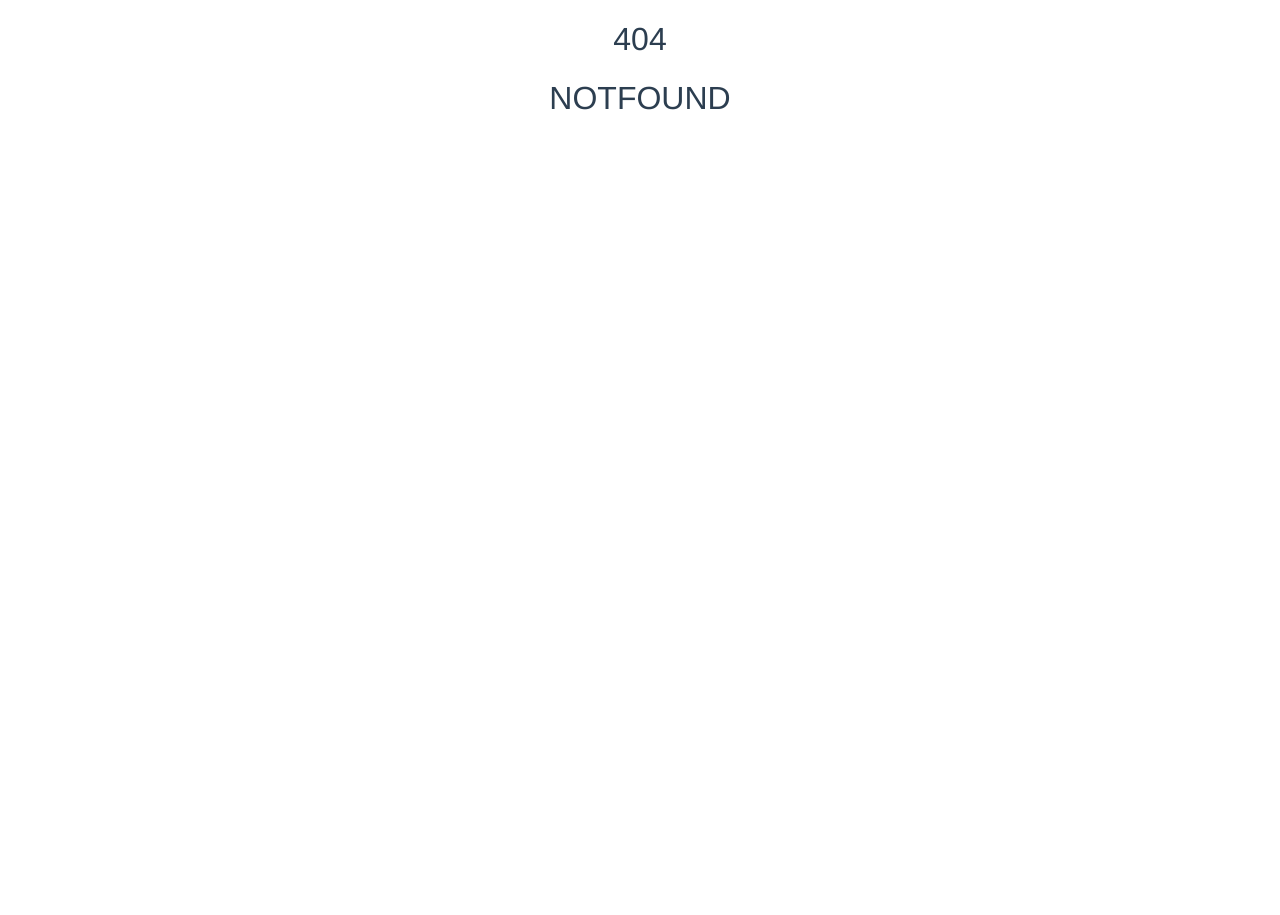
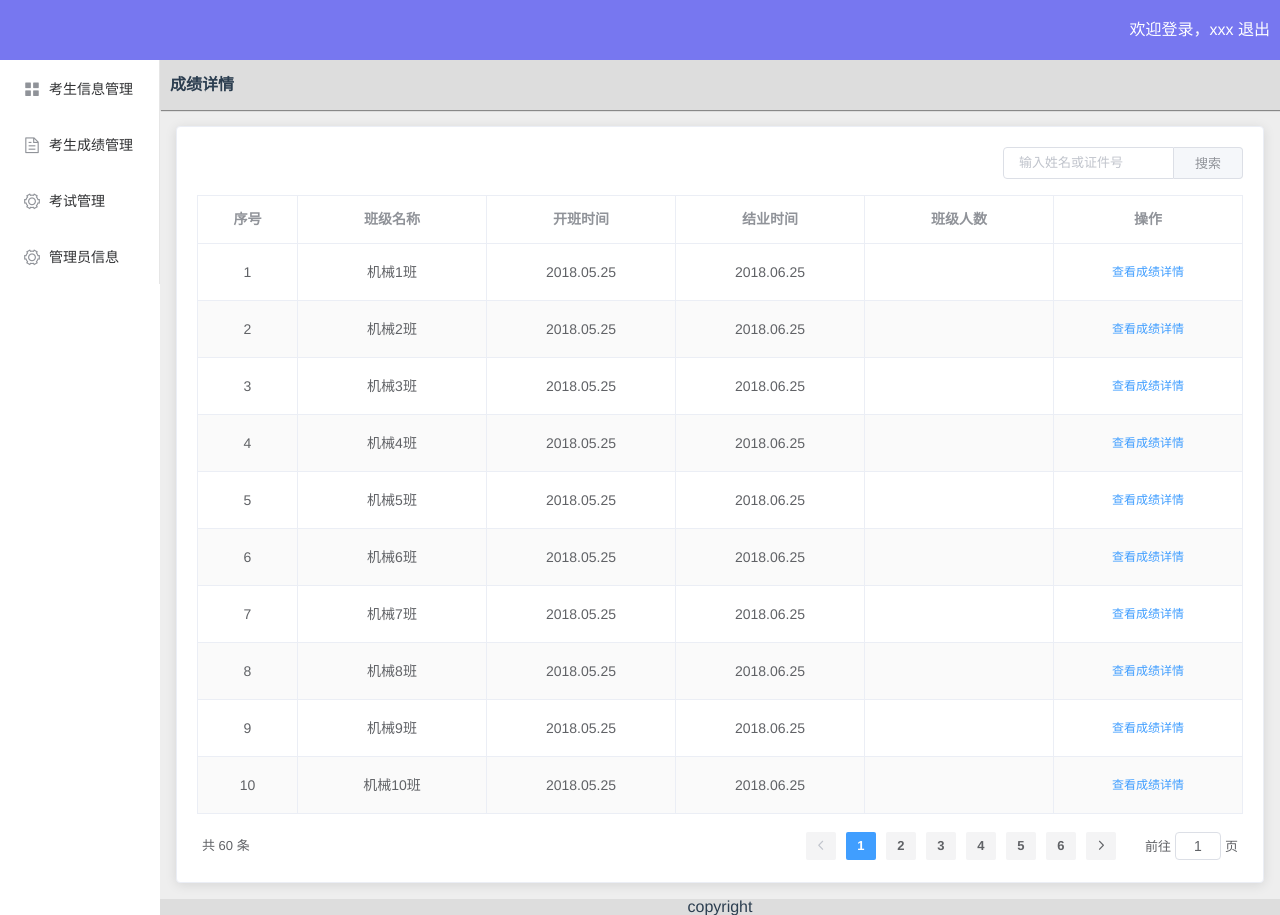
Before and after one commit to didiguoguo/auth_manage_system, a Vue app: page /results_manage/result_detail/1 in a window 1280 px wide. Before the commit this address had no page. Before the commit the page ends 800 px from the top, so only its background shows below. Built offline with nearby package versions, Linux system fonts and the light colour scheme.

Commit message:
路由改变

```diff
--- a/src/Layout/BasicLayout.vue
+++ b/src/Layout/BasicLayout.vue
@@ -45,6 +45,7 @@
       BasicHeader
     },
     data() {
+      console.log(this.$route)
       return {};
     },
     methods: {
@@ -59,7 +60,7 @@
 </script>
 
 <!-- Add "scoped" attribute to limit CSS to this component only -->
-<style scoped>
+<style>
   .el-menu-item.is-active a {
     color: #409EFF;
   }
--- a/src/components/ResultDetail.vue
+++ b/src/components/ResultDetail.vue
@@ -1,14 +1,12 @@
 <template>
   <el-card>
+    <div slot="header" class="clearfix">
+      <span>《{{class_data.class_name}}》学生成绩表</span>
+    </div>
     <el-row class="action-wrapper">
       <el-col :md="{span:6}">
-        <el-button size='small' type='success' @click="()=>handleShowModal('stu_modal_visible')">
-          <i class='el-icon-plus'></i>录入考生</el-button>
-      </el-col>
-      <el-col :md="{span:5,offset:13}">
-        <el-input size='small' placeholder="输入姓名或证件号">
-          <el-button slot="append">搜索</el-button>
-        </el-input>
+        <el-button size='small' type='primary' @click="()=>handleShowModal('stu_modal_visible')">
+          <i class='el-icon-download'></i>成绩批量导出</el-button>
       </el-col>
     </el-row>
     <standard-table
@@ -17,6 +15,7 @@
       :columns="stu_columns"
       :actions="actions"
       :pagination="stu_data.pagination"
+      @handle-edit="handleEdit"
       @handle-remove="handleRemove"
       @current-change="handlePageChange"
       @handle-show-more="handleShowDetail"
@@ -55,39 +54,25 @@ const stu_columns = [
   {
     prop: "index",
     label: "序号",
-    width: 50
+    width: 75
   },
   {
     prop: "stu_name",
     label: "考生姓名",
-    width: 150
-  },
-  {
-    prop: "gender",
-    label: "性别",
-    width: 150
   },
   {
     prop: "id_card_num",
     label: "身份证号"
   },
   {
-    prop: "phone_num",
-    label: "联系电话"
-  },
-  {
-    prop: "job_title",
-    label: "职称"
-  },
-  {
-    prop: "enter_time",
-    label: "录入时间"
+    prop: "result",
+    label: "理论成绩"
   }
 ];
 const actions = [
   {
-    text: "删除",
-    method: "handle-remove"
+    text: "双击此处录入成绩",
+    method: "handle-edit"
   }
 ];
 export default {
@@ -105,6 +90,9 @@ export default {
         phone: "",
         unit: "",
         job_title: ""
+      },
+      class_data: {
+        class_name: "机械一班"
       },
       stu_rules: {
         stu_name: [
@@ -135,6 +123,9 @@ export default {
           page_size: 10
         }
       });
+    },
+    handleEdit({ row, column, index }) {
+      console.log("edit", row, index);
     },
     handleRemove({ row, column, index }) {
       console.log("remove", row, index);
@@ -193,9 +184,6 @@ a {
 
 .action-wrapper {
   margin-bottom: 1em;
-  display: flex;
-  flex-direction: row;
-  justify-content: flex-end;
 }
 .search {
   width: 240px;
--- a/src/components/ResultManage.vue
+++ b/src/components/ResultManage.vue
@@ -8,7 +8,7 @@
     <standard-table
       :layout="'total, ->, prev, pager, next, jumper'"
       :data="class_data.list"
-      :columns="class_columns"
+      :columns="result_columns"
       :actions="actions"
       :pagination="class_data.pagination"
       @handle-remove="handleRemove"
@@ -21,7 +21,7 @@
 <script>
 import { mapGetters, mapActions } from "vuex";
 import StandardTable from "./StandardTable.vue";
-const class_columns = [
+const result_columns = [
   {
     prop: "index",
     label: "序号",
@@ -38,6 +38,10 @@ const class_columns = [
   {
     prop: "end_time",
     label: "结业时间"
+  },
+  {
+    prop: "class_number",
+    label: "班级人数"
   }
 ];
 const actions = [
@@ -51,7 +55,7 @@ export default {
   components: { StandardTable },
   data() {
     return {
-      class_columns,
+      result_columns,
       actions,
       class_modal_visible: false,
       class_form: {
@@ -96,6 +100,9 @@ export default {
     },
     handleShowDetail({ row, column, index }) {
       console.log("showdetail", row, index);
+       this.$router.push({
+        path:`results_manage/result_detail/${row.id}`,
+      })
     },
     handleShowModal(key) {
       this[key] = true;
--- a/src/router/index.js
+++ b/src/router/index.js
@@ -28,11 +28,13 @@ export default new Router({
           path: 'results_manage',
           name: '考生成绩管理',
           component: ResultManage,
-        },
-        {
-          path: 'result_detail/:id',
-          name: '成绩详情',
-          component: ResultDetail,
+          children:[
+            {
+              path: 'result_detail/:id',
+              name: '成绩详情',
+              component: ResultDetail,
+            },
+          ]
         },
         {
           path: 'class_detail/:id',
```
